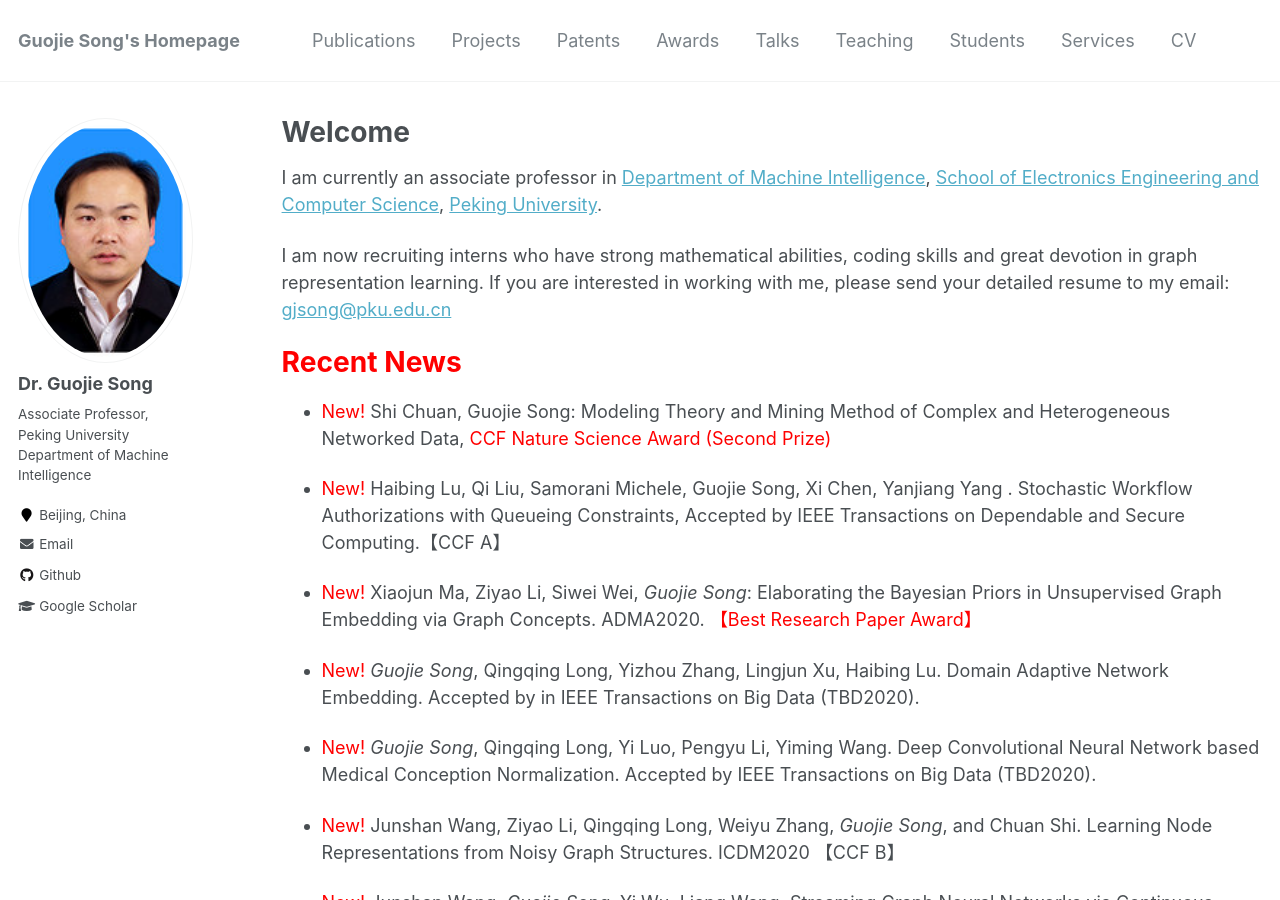
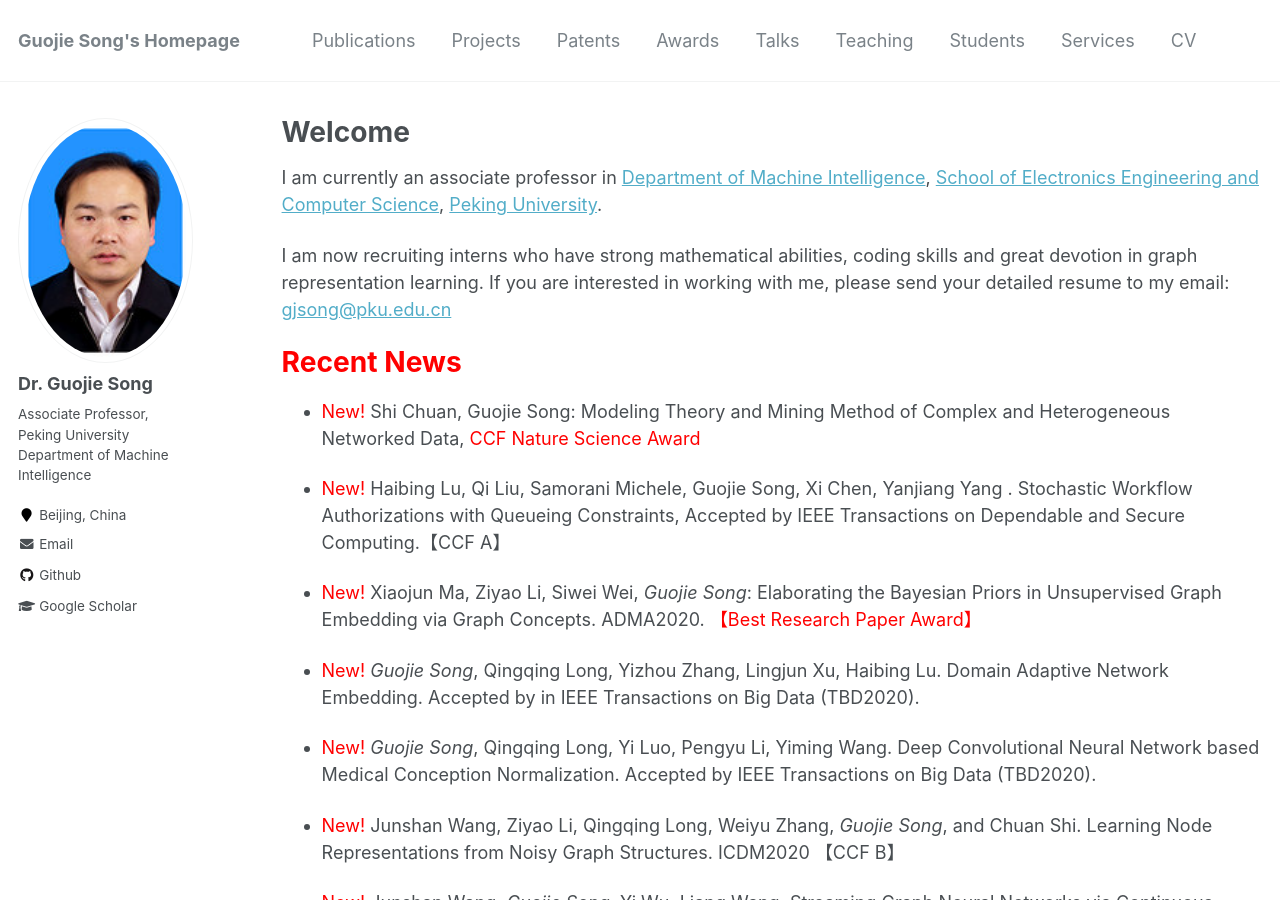
Before and after one commit to gjsong-pku/gjsong-pku.github.io, a Jekyll site: the page built from _pages/about.md, in a window 1280 px wide and 900 px high. Built offline with Jekyll 4.4.1, drawn with Linux system fonts in a browser that asks for light colours.

Commit message:
Update about.md

```diff
--- a/_pages/about.md
+++ b/_pages/about.md
@@ -17,7 +17,7 @@ I am now recruiting interns who have strong mathematical abilities, coding skill
 <span style='color:red'>Recent News</span>
 ======
 
-- <span style="color:red">New!</span> Shi Chuan, Guojie Song: Modeling Theory and Mining Method of Complex and Heterogeneous Networked Data, <span style="color:red"> CCF Nature Science Award (Second Prize)
+- <span style="color:red">New!</span> Shi Chuan, Guojie Song: Modeling Theory and Mining Method of Complex and Heterogeneous Networked Data, <span style="color:red"> CCF Nature Science Award
 
 - <span style="color:red">New!</span>	Haibing Lu, Qi Liu, Samorani Michele, Guojie Song, Xi Chen, Yanjiang Yang . Stochastic Workflow Authorizations with Queueing Constraints, Accepted by IEEE Transactions on Dependable and Secure Computing.【CCF A】
 
```
